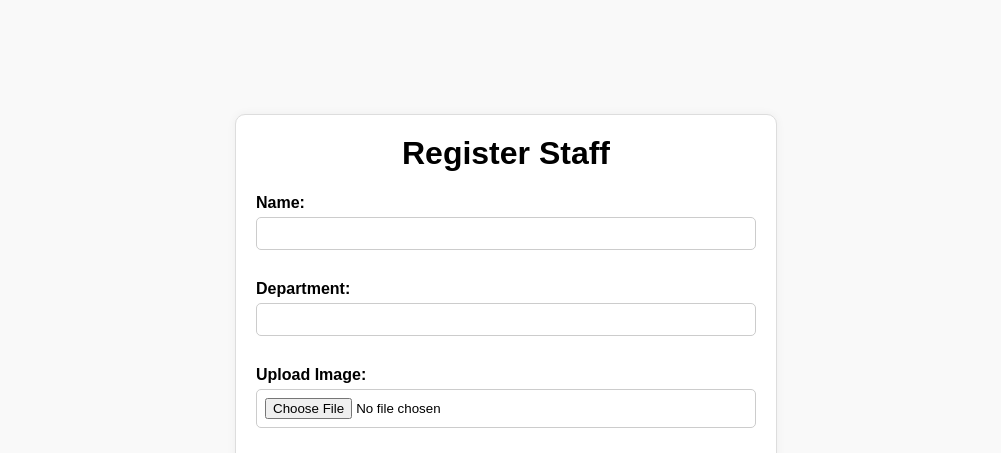
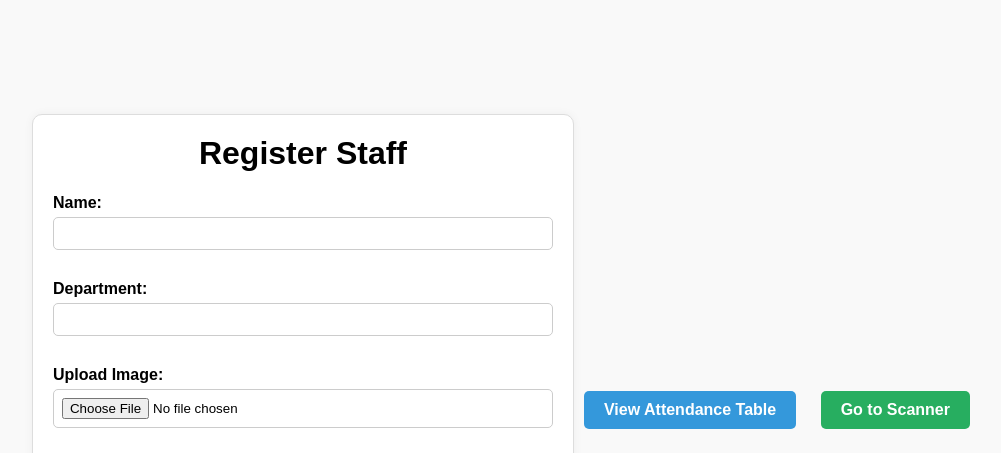
Before and after one commit to Enefiok/qr_attendance, a Flask app: page / in a window 1280 px wide. Shown: the top 453 px of the page, without its empty margins (134-1135 px from the left). Run offline with Flask 3, Linux system fonts and the light colour scheme; some libraries are stand-ins or nearby versions.

Commit message:
Add navigation buttons to register page for table and scanner

```diff
--- a/templates/register.html
+++ b/templates/register.html
@@ -78,6 +78,39 @@
     .center {
       text-align: center;
     }
+
+    /* Container for the two extra buttons */
+    .nav-buttons {
+      margin-top: 20px;
+      text-align: center;
+    }
+
+    .nav-buttons a {
+      text-decoration: none;
+      color: white;
+      padding: 10px 20px;
+      border-radius: 5px;
+      margin: 0 10px;
+      display: inline-block;
+      font-weight: bold;
+    }
+
+    .nav-buttons a.table-btn {
+      background-color: #3498db;
+    }
+
+    .nav-buttons a.table-btn:hover {
+      background-color: #2980b9;
+    }
+
+    .nav-buttons a.scanner-btn {
+      background-color: #27ae60;
+    }
+
+    .nav-buttons a.scanner-btn:hover {
+      background-color: #1e8449;
+    }
+
   </style>
 </head>
 <body>
@@ -101,6 +134,12 @@
     <button type="submit">Register</button>
   </form>
 
+  <!-- Navigation Buttons -->
+  <div class="nav-buttons">
+    <a href="{{ url_for('table') }}" class="table-btn">View Attendance Table</a>
+    <a href="{{ url_for('scan') }}" class="scanner-btn">Go to Scanner</a>
+  </div>
+
   <script>
     function previewImage(event) {
       const preview = document.getElementById('preview');
```
